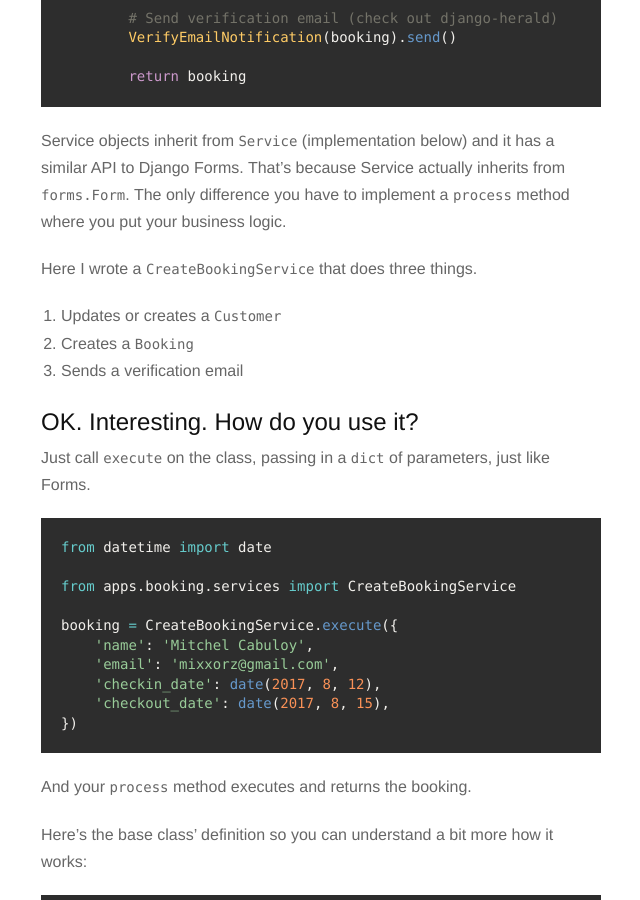
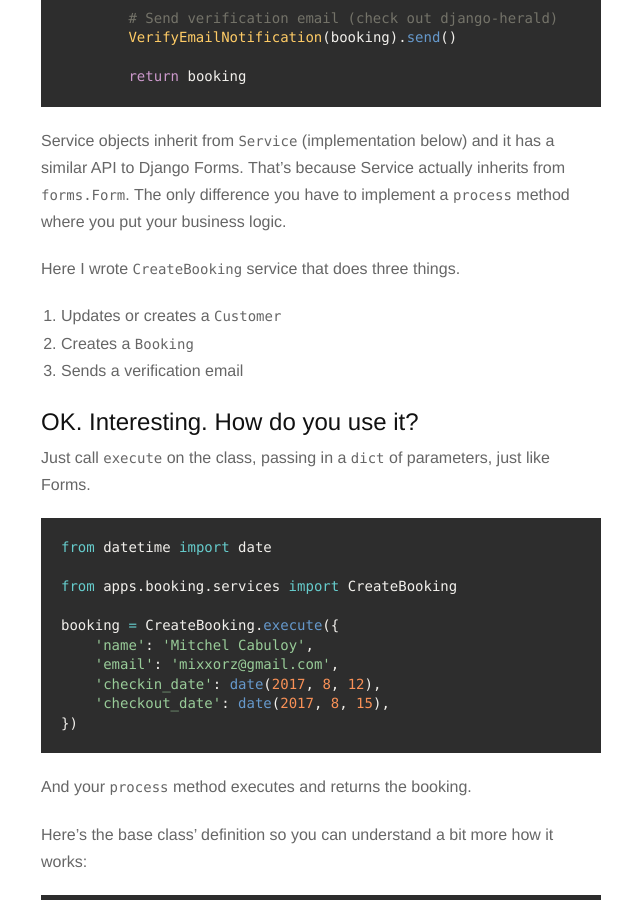
Before and after one commit to mixxorz/mixxorz.github.io, a Jekyll site: the page built from _posts/2017-08-12-django-service-objects.md, in a window 1280 px wide and 900 px high, scrolled down 1738 px. Shown: the whole window, without its empty margins (319-959 px from the left). Built offline with Jekyll 4.4.1, drawn with Linux system fonts in a browser that asks for light colours; nearby versions of some CDN libraries; comment, search, counter and statistics services are not loaded; some of the changed text lies outside the part shown.

Commit message:
Remove `Service` suffixes

````diff
--- a/_posts/2017-08-12-django-service-objects.md
+++ b/_posts/2017-08-12-django-service-objects.md
@@ -34,7 +34,7 @@ from .notifications import VerifyEmailNotification
 from some_project.services import Service
 
 
-class CreateBookingService(Service):
+class CreateBooking(Service):
     name = forms.CharField()
     email = forms.EmailField()
     checkin_date = forms.DateField()
@@ -70,7 +70,7 @@ class CreateBookingService(Service):
 
 Service objects inherit from `Service` (implementation below) and it has a similar API to Django Forms. That's because Service actually inherits from `forms.Form`. The only difference you have to implement a `process` method where you put your business logic.
 
-Here I wrote a `CreateBookingService` that does three things.
+Here I wrote `CreateBooking` service that does three things.
 
 1. Updates or creates a `Customer`
 2. Creates a `Booking`
@@ -83,9 +83,9 @@ Just call `execute` on the class, passing in a `dict` of parameters, just like F
 ```python
 from datetime import date
 
-from apps.booking.services import CreateBookingService
+from apps.booking.services import CreateBooking
 
-booking = CreateBookingService.execute({
+booking = CreateBooking.execute({
     'name': 'Mitchel Cabuloy',
     'email': 'mixxorz@gmail.com',
     'checkin_date': date(2017, 8, 12),
@@ -150,7 +150,7 @@ Cool right? There's more.
 Let's say there are some instances where email verification isn't required so we want to disable it. You do it like this:
 
 ```python
-class CreateBookingService(Service):
+class CreateBooking(Service):
     # ...fields
 
     def __init__(self, *args, require_verification=True):
@@ -172,7 +172,7 @@ class CreateBookingService(Service):
 We just added a `require_verification` keyword argument to the constructor. And here's how to use it:
 
 ```python
-booking = CreateBookingService.execute({
+booking = CreateBooking.execute({
     'name': 'Mitchel Cabuloy',
     'email': 'mixxorz@gmail.com',
     'checkin_date': date(2017, 8, 12),
````
Also changed, not shown: other parts of _posts/2017-08-12-django-service-objects.md (+4 -4 lines).
